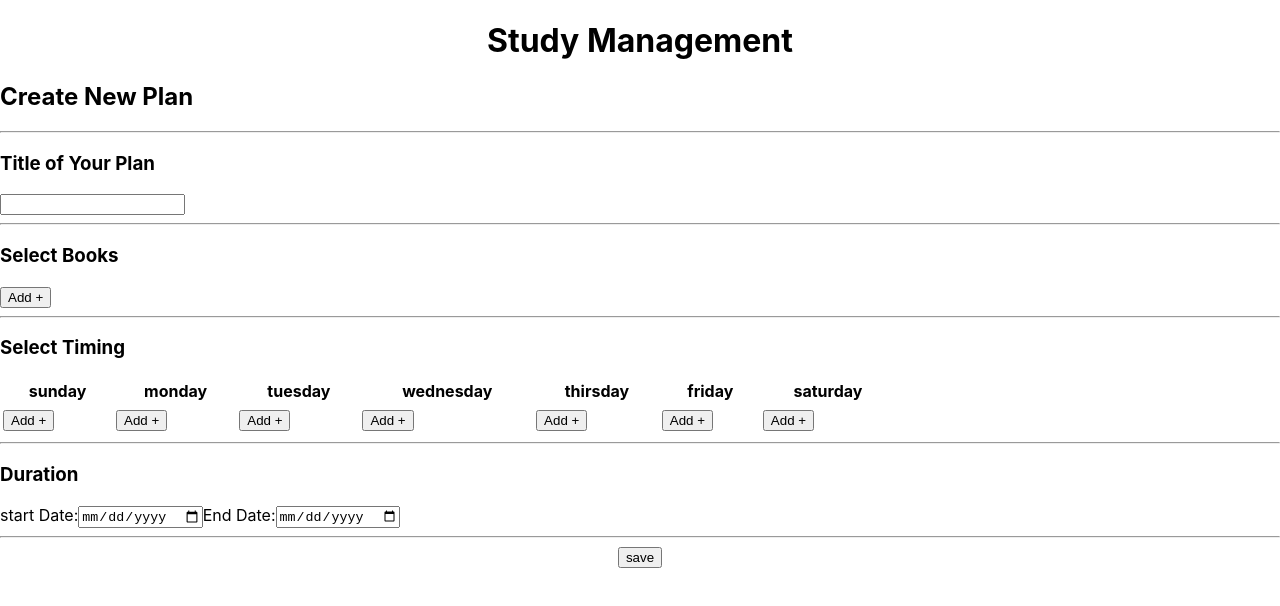
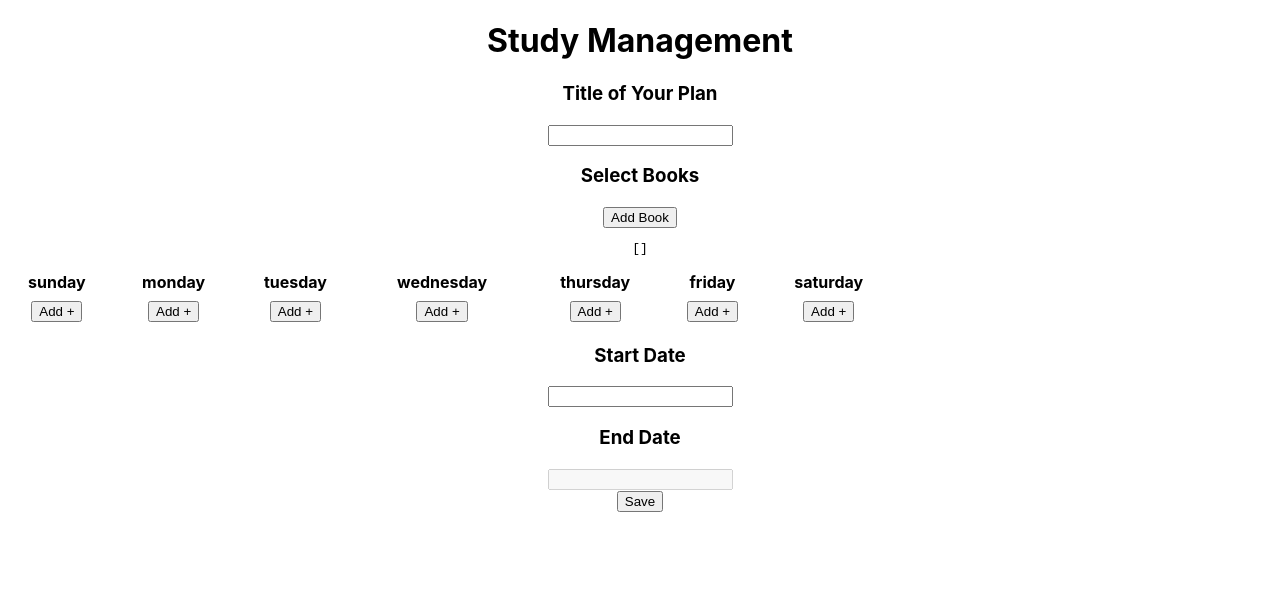
Before and after one commit to kevinp2611/my-app, a React (Create React App) app: page / in a window 1280 px wide. Shown: the top 606 px of the page. Built offline with nearby package versions, Linux system fonts and the light colour scheme.

Commit message:
i store data in localstorage

```diff
--- a/src/App.js
+++ b/src/App.js
@@ -1,86 +1,155 @@
+import React, { useState } from "react";
 import "./App.css";
-import { useState } from "react";
-import MultipleSelect from "./components/MultipleSelect";
-import Book from "./Book";
+
 import Timing from "./components/Timing";
-import Datepiker from "./components/Datepiker";
-import Button from "@mui/material/Button";
+
+import BookSelect from "./components/BookSelect";
+import TitleInput from "./components/TitleInput";
+import SaveButton from "./components/SaveButton";
+import DatePicker from "./components/DatePicker";
+import calculateEndDate  from "./utils";
 
 function App() {
-  // const [inputValues, setInputValues] = useState({});
-  const [counter, setCounter] = useState(0);
-  const [selectedbook, setBoook] = useState();
 
-  const handleClick = () => {
-    setCounter(counter + 1);
-    console.log(counter);
+
+  const [title, setTitle] = useState('');
+  const [selectedBooks, setSelectedBooks] = useState([]);
+  const [timings, setTimings] = useState({});
+  const [startDate, setStartDate] = useState(null);
+  const [endDate, setEndDate] = useState(null);
+
+  const saveData = () => {
+    // Construct data object
+    const data = {
+      title,
+      selectedBooks,
+      timings,
+      startDate: startDate ? startDate.toISOString() : null,
+      endDate: endDate ? endDate.toISOString() : null,
+    };
+
+    // Save data to localStorage
+    localStorage.setItem('planData', JSON.stringify(data));
   };
 
-  return (
-    <>
-      {console.log(selectedbook)}
-      <div className="App">
-        {" "}
-        <h1> Study Management</h1>
-      </div>
-      <h2> Create New Plan</h2>
+  // function calculateEndDate(startDate, timings) {
+  //   // Calculate end date based on start date and selected timings
+  //   // Logic to calculate end date goes here
+  //   return startDate; // Placeholder, replace with actual calculation
+  // }
 
-      <hr />
+  const handleStartDateChange = (date) => {
+    setStartDate(date);
+    // Calculate end date based on start date and selected timings
+    const calculatedEndDate = calculateEndDate(date, timings,50);
+    setEndDate(calculatedEndDate);
+  };
 
-      <div>
-        <h3> Title of Your Plan</h3>
-        <input name="title" />
-      </div>
+console.log(timings)
+return(
+  <div className="App">
+  <h1>Study Management</h1>
+  <TitleInput value={title} onChange={setTitle} />
+  <BookSelect value={selectedBooks} onChange={setSelectedBooks} />
+  <Timing value={timings} onChange={setTimings} />
+  <DatePicker label="Start Date" value={startDate} onChange={handleStartDateChange} />
+  <DatePicker label="End Date" value={endDate} disabled />
+  <SaveButton onClick={saveData} />
+</div>
+)
 
-      <div>
-        <hr />
-        <h3> Select Books</h3>
 
-        {Array.from(Array(counter)).map((c, index) => {
-          return (
-            <>
-              name:{" "}
-              <select
-                name="selectedbook"
-                onChange={(e) => {
-                  setBoook(e.target.value);
-                }}
-              >
-                {Object.keys(Book).map((item) => (
-                  <option key={item} value={Book[item]?.name}>
-                    {Book[item]?.name}
-                  </option>
-                ))}
-              </select>
-              Chapter: <MultipleSelect selectedbook={selectedbook} />
-              <br />
-            </>
-          );
-        })}
 
-        <button onClick={handleClick}>Add +</button>
-      </div>
-      <hr />
-      <div>
-        <h3> Select Timing</h3>
 
-        <Timing />
-      </div>
-      <hr />
-      <div>
-        <h3>Duration</h3>
-        start Date:
-        <Datepiker />
-        {""}
-        End Date:
-        <Datepiker />
-      </div>
-      <hr />
-      <div className="App">
-        <button> save</button>
-      </div>
-    </>
-  );
+
+
+
+
+
+
+
+
+
+
+
+
+
+
+
+
+
+  // const [counter, setCounter] = useState(0);
+  // // const [selectedBooks, setSelectedBooks] = useState([]);
+
+  // const handleAddBook = () => {
+  //   setCounter(counter + 1);
+  // };
+  // const handleBook = () => {
+  //   setCounter(counter + 1);
+  // };
+
+  // const handleBookChange = (e) => {
+  //   const bookName = e.target.value;
+  //   setSelectedBooks((prevSelectedBooks) => [...prevSelectedBooks, bookName]);
+  // };
+
+  // return (
+  //   <div className="App">
+  //     <h1>Study Management</h1>
+  //     <h2>Create New Plan</h2>
+  //     <hr />
+
+  //     <div>
+  //       <h3>Title of Your Plan</h3>
+  //       <input name="title" />
+  //     </div>
+
+  //     <div>
+  //       <hr />
+  //       <h3>Select Books</h3>
+
+  //       {[...Array(counter)].map((_, index) => (
+  //         <div key={index}>
+  //           <label>Name: </label>
+  //           <select name="selectedbook" onChange={handleBookChange}>
+  //             {Object.values(Book).map((book) => (
+  //               <option key={book.name} value={book.name}>
+  //                 {book.name}
+  //               </option>
+  //             ))}
+  //           </select>
+  //           <label>Chapter: </label>
+  //           <MultipleSelect selectedbook={selectedBooks} onChange={handleBook}/>
+  //           <br />
+  //         </div>
+  //       ))}
+  //       <button onClick={handleAddBook}>Add +</button>
+  //     </div>
+
+  //     <hr />
+
+  //     <div>
+  //       <h3>Select Timing</h3>
+  //       <Timing />
+  //     </div>
+
+  //     <hr />
+
+  //     <div>
+  //       <h3>Duration</h3>
+  //       <label>Start Date:</label>
+  //       <Datepiker />
+  //       <label>End Date:</label>
+  //       <Datepiker />
+  //     </div>
+
+  //     <hr />
+
+  //     <div>
+  //       <button>Save</button>
+  //     </div>
+  //   </div>
+  // );
 }
 
 export default App;
--- /dev/null
+++ b/src/components/BookSelect.js
@@ -0,0 +1,117 @@
+import React from 'react';
+import { useTheme } from "@mui/material/styles";
+import OutlinedInput from "@mui/material/OutlinedInput";
+import InputLabel from "@mui/material/InputLabel";
+import MenuItem from "@mui/material/MenuItem";
+import FormControl from "@mui/material/FormControl";
+import Select from "@mui/material/Select";
+import Book from "../Book";
+
+const ITEM_HEIGHT = 35;
+const ITEM_PADDING_TOP = 8;
+const MenuProps = {
+  PaperProps: {
+    style: {
+      maxHeight: ITEM_HEIGHT * 4.5 + ITEM_PADDING_TOP,
+      width: 250,
+    },
+  },
+};
+
+function getStyles(name, personName, theme) {
+  return {
+    fontWeight:
+      personName.indexOf(name) === -1
+        ? theme.typography.fontWeightRegular
+        : theme.typography.fontWeightMedium,
+  };
+}
+
+function BookSelect({ value, onChange }) {
+  const theme = useTheme();
+
+  const handleAddBook = () => {
+    onChange((prevBooks) => [
+      ...prevBooks,
+      { book_id: '', chapters_id: [] },
+    ]);
+  };
+
+  const handleBookChange = (e, index) => {
+    const bookId = e.target.value;
+    onChange((prevBooks) => {
+      const updatedBooks = [...prevBooks];
+      updatedBooks[index] = { ...updatedBooks[index], book_id: bookId, chapters_id: [] };
+      return updatedBooks;
+    });
+  };
+
+  const handleChapterChange = (e, bookIndex) => {
+    let chapterIds;
+    if (Array.isArray(e.target.value)) {
+      // If the value is already an array (e.g., from multi-select), use it directly
+      chapterIds = e.target.value.map(id => id.toString().trim());
+    } else {
+      // Otherwise, split the value by comma
+      chapterIds = e.target.value.split(',').map(id => id.toString().trim());
+    }
+    onChange((prevBooks) => {
+      const updatedBooks = [...prevBooks];
+      updatedBooks[bookIndex].chapters_id = chapterIds; // Assign the array of chapter IDs
+      return updatedBooks;
+    });
+  };
+
+
+
+  return (
+    <div>
+      <h3>Select Books</h3>
+      {value.map((selectedBook, index) => (
+        <div key={index}>
+          <label>Name: </label>
+          <select name="selectedBook" onChange={(e) => handleBookChange(e, index)}>
+            <option value="">Select a book</option>
+            {Object.values(Book).map((book) => (
+              <option key={book.id} value={book.id}>
+                {book.name}
+              </option>
+            ))}
+          </select>
+          {selectedBook.book_id && (
+            <div>
+              <label>Chapter: </label>
+              <FormControl sx={{ m: 1, width: 200 }}>
+                <InputLabel id={`chapter-label-${index}`}>Chapter</InputLabel>
+                <Select
+                  labelId={`chapter-label-${index}`}
+                  id={`chapter-select-${index}`}
+                  multiple
+                  value={selectedBook.chapters_id}
+                  onChange={(e) => handleChapterChange(e, index)}
+                  input={<OutlinedInput label="Chapter" />}
+                  MenuProps={MenuProps}
+                >
+                  {Book[selectedBook.book_id]?.chapters.map((chapter) => (
+                    <MenuItem
+                      key={chapter.id}
+                      value={chapter.id}
+                      style={getStyles(chapter.name, selectedBook.chapters_id, theme)}
+                    >
+                      {chapter.name}
+                    </MenuItem>
+                  ))}
+                </Select>
+              </FormControl>
+            </div>
+          )}
+          <br />
+        </div>
+      ))}
+      <button onClick={handleAddBook}>Add Book</button>
+      <pre>{JSON.stringify(value, null, 2)}</pre>
+    </div>
+  );
+}
+
+export default BookSelect;
--- /dev/null
+++ b/src/components/DatePicker.js
@@ -0,0 +1,16 @@
+// components/DatePicker.js
+
+import React from 'react';
+import DatePicker from 'react-datepicker';
+import 'react-datepicker/dist/react-datepicker.css';
+
+function CustomDatePicker({ label, value, onChange, disabled }) {
+  return (
+    <div>
+      <h3>{label}</h3>
+      <DatePicker selected={value} onChange={onChange} disabled={disabled} />
+    </div>
+  );
+}
+
+export default CustomDatePicker;
--- a/src/components/MultipleSelect.js
+++ b/src/components/MultipleSelect.js
@@ -61,7 +61,7 @@ export default function MultipleSelect({ selectedbook }) {
   //   console.log("multople", selecteditem[0]["chapters"]);
   return (
     <div>
-      <FormControl sx={{ m: 1, width: 150 }}>
+      <FormControl sx={{ m: 1, width: 200 }}>
         <InputLabel id="demo-multiple-name-label">Name</InputLabel>
         <Select
           labelId="demo-multiple-name-label"
--- /dev/null
+++ b/src/components/SaveButton.js
@@ -0,0 +1,11 @@
+import React from 'react';
+
+function SaveButton({ onClick }) {
+  return (
+    <div>
+      <button onClick={onClick}>Save</button>
+    </div>
+  );
+}
+
+export default SaveButton;
--- a/src/components/Timing.js
+++ b/src/components/Timing.js
@@ -1,110 +1,122 @@
-import { useState } from "react";
-import TimePicker from "react-bootstrap-time-picker";
+import React, { useState } from "react";
 
-const Timing = () => {
+const Timing = ({value,onChange}) => {
   const [counter, setCounter] = useState({
     sunday: 0,
     monday: 0,
     tuesday: 0,
     wednesday: 0,
-    thirsday: 0,
+    thursday: 0,
     friday: 0,
     saturday: 0,
   });
 
+  const [selectedTimes, setSelectedTimes] = useState({
+    sunday: [],
+    monday: [],
+    tuesday: [],
+    wednesday: [],
+    thursday: [],
+    friday: [],
+    saturday: [],
+  });
+
+  // const [timingData, setTimingData] = useState({});
+
   const handleClick = (day) => {
     setCounter({ ...counter, [day]: counter[day] + 1 });
-    console.log(counter);
   };
 
-  let arr = Array.from(
-    {
-      length: (24 * 60) / 5,
-    },
-    (v, i) => {
-      let h = Math.floor((i * 5) / 60);
-      let m = i * 5 - h * 60;
-      //convert to 12 hours time
-      //pad zero to minute
-      if (m < 10) {
-        m = "0" + m;
+  const handleTimeChange = (day, index, selectedTime, timeType) => {
+    const newSelectedTimes = { ...selectedTimes };
+    newSelectedTimes[day][index] = { ...newSelectedTimes[day][index], [timeType]: selectedTime };
+    setSelectedTimes(newSelectedTimes);
+    calculateTimingData();
+  };
+
+  const calculateTimingData = () => {
+    const newTimingData = {};
+    for (const day in selectedTimes) {
+      if (selectedTimes[day].length > 0) {
+        newTimingData[day] = selectedTimes[day].map((time) => ({
+          start: time.start,
+          end: time.end,
+        }));
       }
-      let label = "AM";
-      if (h > 12) {
-        label = "PM";
-        h -= 12;
     }
-      if (h === 0) {
-        h = 12;
+    onChange(newTimingData);
+  };
+
+  const generateTimeOptions = (startHour, startMinute) => {
+    const timeOptions = [];
+    for (let h = startHour; h < 24; h++) {
+      const mStart = h === startHour ? startMinute : 0;
+      for (let m = mStart; m < 60; m += 15) {
+        let hour = h % 12;
+        hour = hour === 0 ? 12 : hour; // Convert 0 to 12
+        const ampm = h < 12 ? "AM" : "PM";
+        const formattedHour = String(hour).padStart(2, "0");
+        const formattedMinute = String(m).padStart(2, "0");
+        const time = `${formattedHour}:${formattedMinute} ${ampm}`;
+        timeOptions.push(<option key={time} value={time}>{time}</option>);
       }
-      return h + ":" + m + " " + label;
     }
-  );
-
-  console.log(arr);
+    return timeOptions;
+  };
 
   return (
-    <>
+    <div>
       <table style={{ width: "70%" }}>
         <thead>
           <tr>
-            {Object.keys(counter).map((day, index) => {
-              return <th> {day}</th>;
-            })}
+            {Object.keys(counter).map((day, index) => (
+              <th key={index}>{day}</th>
+            ))}
           </tr>
         </thead>
         <tbody>
           <tr>
-            {Object.keys(counter).map((item) => {
-              return (
-                <td>
-                  {Array.from(Array(counter[item])).map((c, index) => {
-                    return (
-                      <>
-                        <select>
+            {Object.keys(counter).map((day) => (
+              <td key={day}>
+                {Array.from(Array(counter[day])).map((_, index) => (
+                  <div key={index}>
+                    <select
+                      name={`fromtime-${day}-${index}`}
+                      onChange={(e) => handleTimeChange(day, index, e.target.value, "start")}
+                    >
                       <option value="" disabled selected>
                         From time
                       </option>
-                          {arr.map((t) => {
-                            return <option>{t}</option>;
-                          })}
+                      {generateTimeOptions(0, 0)}
                     </select>
-                        <select>
+                    <select
+                      name={`totime-${day}-${index}`}
+                      onChange={(e) => handleTimeChange(day, index, e.target.value, "end")}
+                    >
                       <option value="" disabled selected>
                         To time
                       </option>
-                          {arr.map((t) => {
-                            return <option>{t}</option>;
-                          })}
+                      {generateTimeOptions(selectedTimes[day][index]?.start.slice(0, 2), selectedTimes[day][index]?.start.slice(3, 5))}
                     </select>
                     <br />
-                      </>
-                    );
-                  })}
+                  </div>
+                ))}
               </td>
-              );
-            })}
+            ))}
           </tr>
-
           <tr>
-            {Object.keys(counter).map((day, index) => {
-              return (
-                <td>
-                  <button
-                    key={day}
-                    onClick={() => {
-                      handleClick(day);
-                    }}
-                  >
-                    Add +
-                  </button>
+            {Object.keys(counter).map((day, index) => (
+              <td key={index}>
+                <button onClick={() => handleClick(day)}>Add +</button>
               </td>
-              );
-            })}
+            ))}
           </tr>
         </tbody>
       </table>
-    </>
+
+
+    </div>
   );
 };
+
 export default Timing;
--- /dev/null
+++ b/src/components/TitleInput.js
@@ -0,0 +1,14 @@
+// components/TitleInput.js
+
+import React from 'react';
+
+function TitleInput({ value, onChange }) {
+  return (
+    <div>
+      <h3>Title of Your Plan</h3>
+      <input type="text" value={value} onChange={(e) => onChange(e.target.value)} />
+    </div>
+  );
+}
+
+export default TitleInput;
--- /dev/null
+++ b/src/utils.js
@@ -0,0 +1,62 @@
+const calculateEndDate = (startDate, timings, readingSpeed) => {
+    const daysInMilliseconds = {
+      sunday: 0,
+      monday: 1,
+      tuesday: 2,
+      wednesday: 3,
+      thursday: 4,
+      friday: 5,
+      saturday: 6,
+    };
+
+    let totalDuration = 0;
+
+    for (const day in timings) {
+      if (timings.hasOwnProperty(day)) {
+        timings[day].forEach(({ start, end }) => {
+          const startTime = parseTime(start, startDate, daysInMilliseconds[day]);
+          const endTime = parseTime(end, startDate, daysInMilliseconds[day]);
+          if (startTime && endTime) {
+            totalDuration += endTime - startTime;
+          }
+        });
+      }
+    }
+
+    // Adjust the end date based on reading speed
+    const totalMinutes = totalDuration / (1000 * 60); // Convert milliseconds to minutes
+    const wordsRead = totalMinutes * readingSpeed;
+    const estimatedReadingTimeInMilliseconds = (wordsRead / 50) * 60 * 1000; // Convert words to minutes and then to milliseconds
+    const adjustedEndDate = new Date(startDate.getTime() + estimatedReadingTimeInMilliseconds);
+
+    return adjustedEndDate;
+  };
+
+  const parseTime = (timeString, startDate, dayOffset) => {
+    const match = timeString.match(/(\d{1,2}):(\d{2})\s?(AM|PM)/i);
+    if (!match) {
+      console.error(`Invalid time format for ${timeString}`);
+      return null;
+    }
+
+    let [_, hours, minutes, period] = match;
+    hours = parseInt(hours);
+    minutes = parseInt(minutes);
+    if (isNaN(hours) || isNaN(minutes)) {
+      console.error(`Invalid time format for ${timeString}`);
+      return null;
+    }
+
+    if (period.toUpperCase() === 'PM' && hours !== 12) {
+      hours += 12;
+    } else if (period.toUpperCase() === 'AM' && hours === 12) {
+      hours = 0;
+    }
+
+    const time = new Date(startDate);
+    time.setDate(time.getDate() + dayOffset);
+    time.setHours(hours, minutes, 0, 0);
+    return time;
+  };
+
+  export default calculateEndDate;
```
Lines whose indentation alone changed are shown as unchanged.
